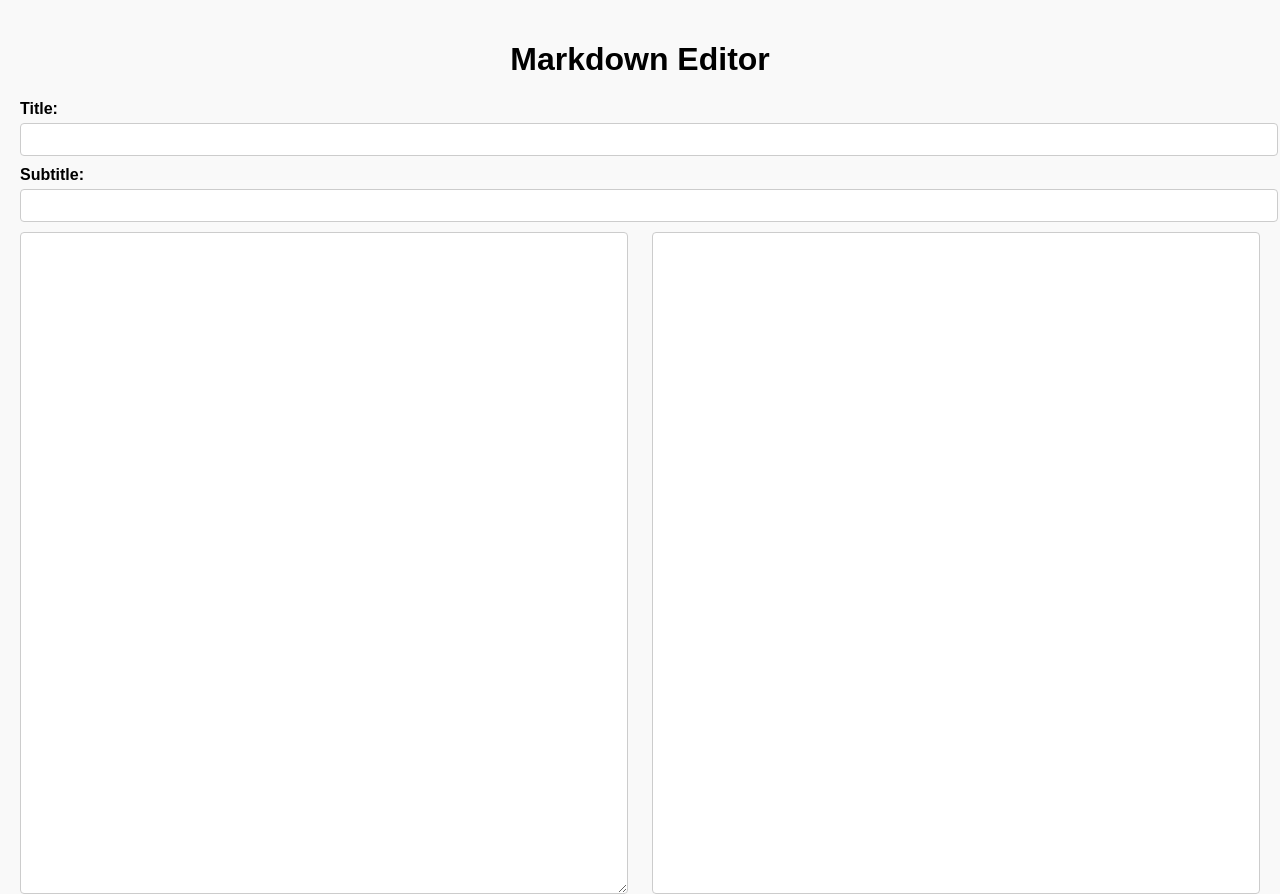
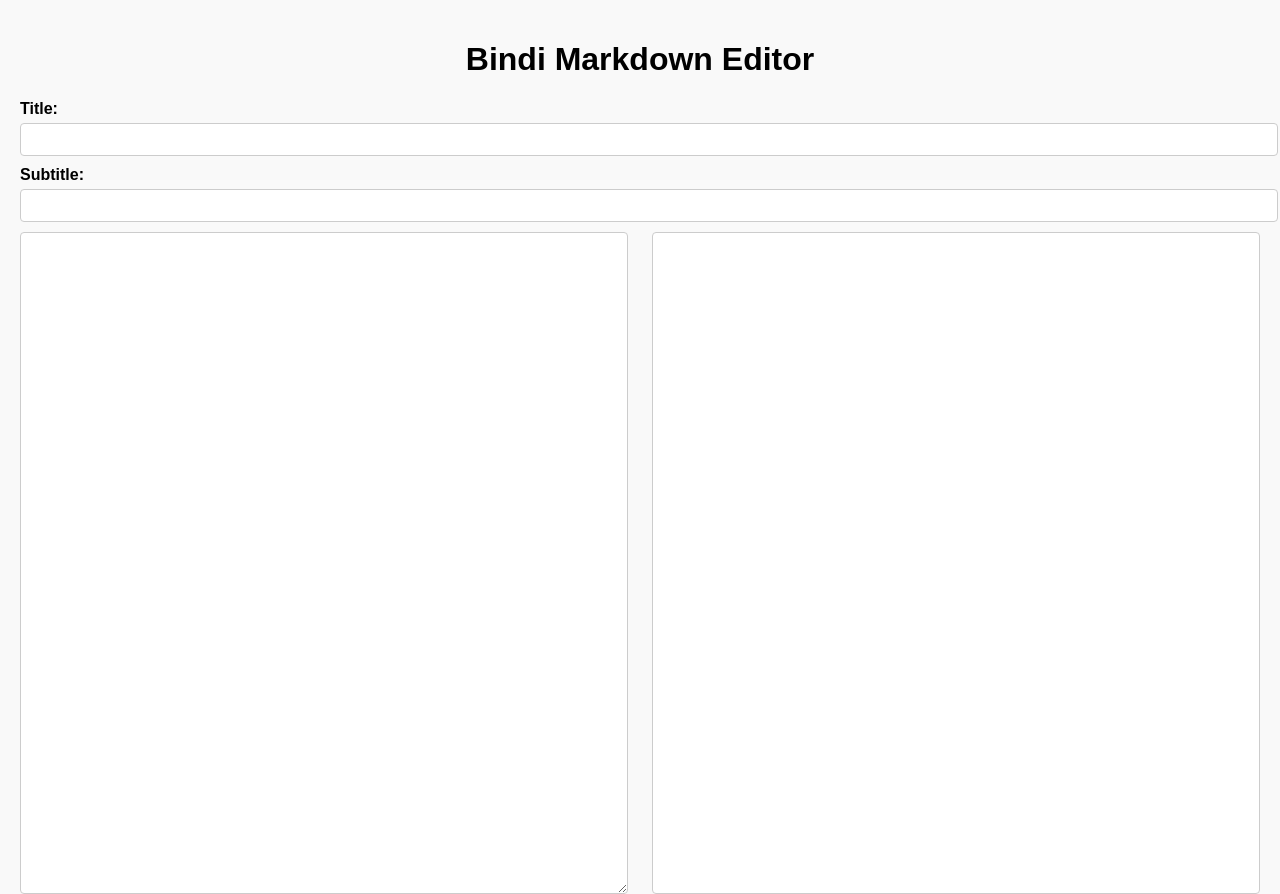
Before and after one commit to victorbirman/bindi-editor, a plain HTML site: page index.html in a window 1280 px wide. Shown: the top 894 px of the page. Drawn offline with nearby package versions, Linux system fonts and the light colour scheme.

Commit message:
name updated

```diff
--- a/index.html
+++ b/index.html
@@ -9,7 +9,7 @@
     <script src="index.js"></script>
   </head>
   <body>
-    <h1>Markdown Editor</h1>
+    <h1>Bindi Markdown Editor</h1>
 
     <label for="title">Title:</label>
     <input type="text" id="title" maxlength="65" />
```
